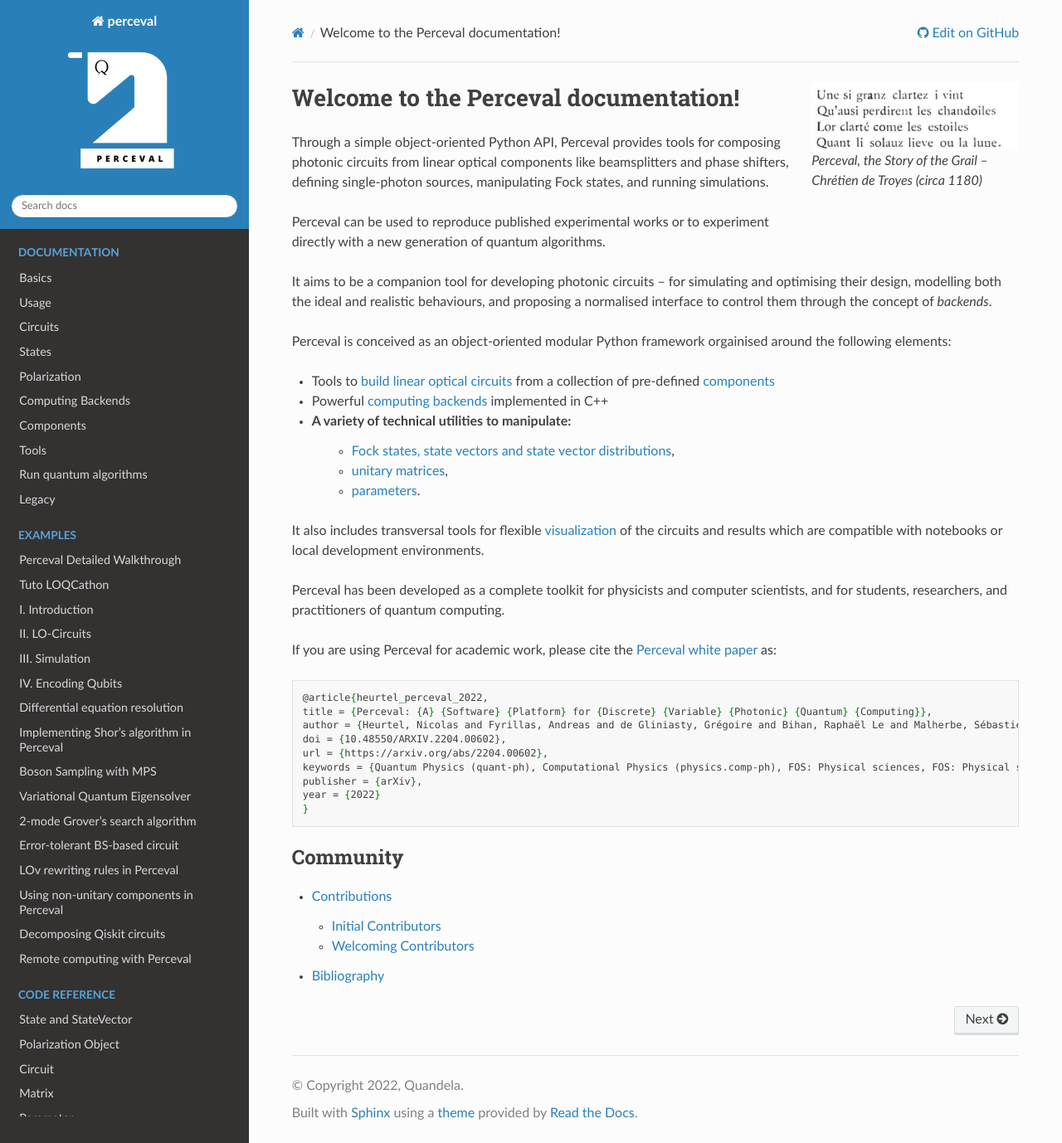
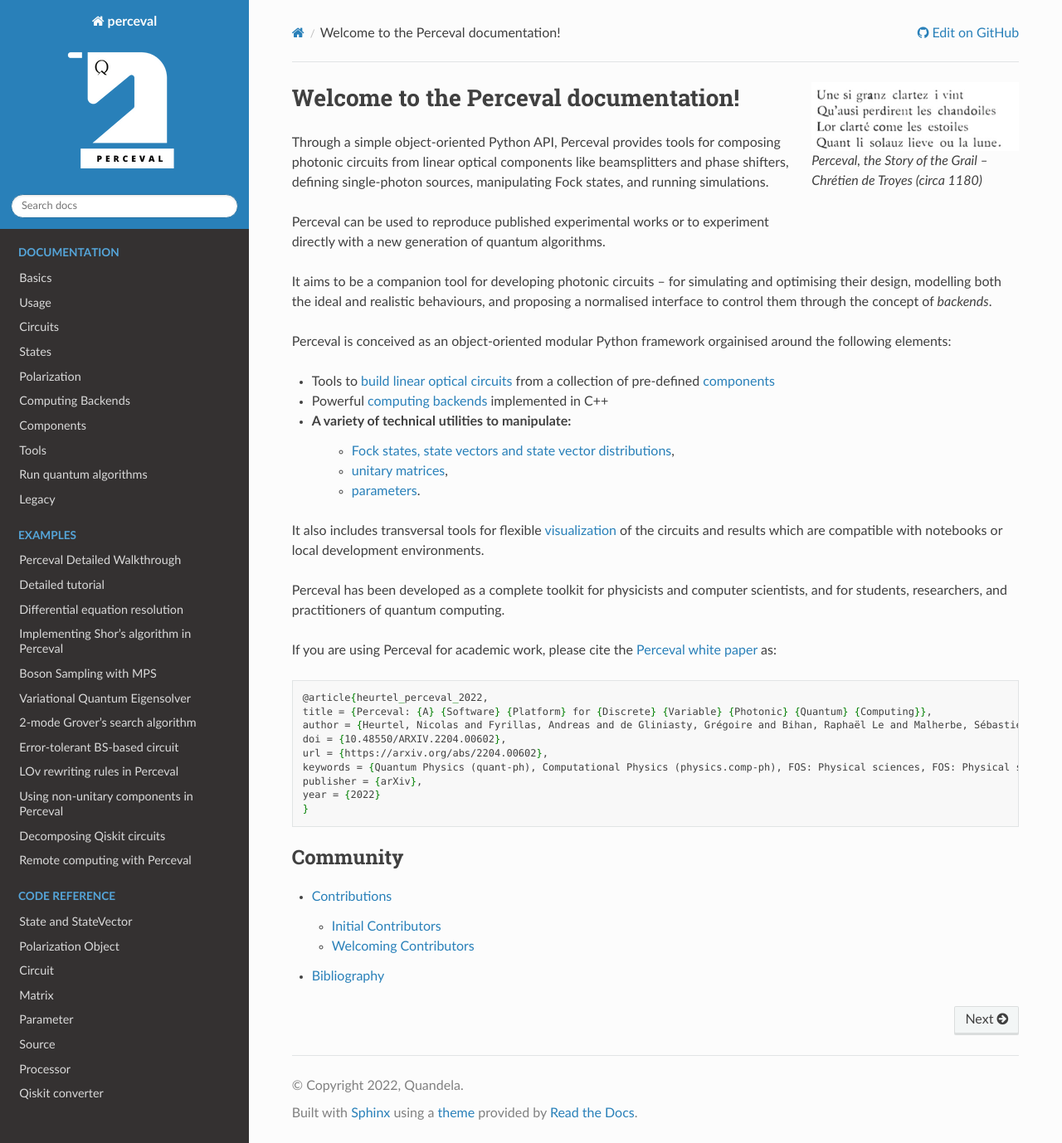
Before and after one commit to Quandela/Perceval, a Sphinx documentation site: the page built from docs/source/index.rst, in a window 1280 px wide and 1378 px high. Shown: the whole window at 83% size. Built offline with Sphinx 7.4.7 and the Read the Docs theme 2.0.0, drawn with Linux system fonts in a browser that asks for light colours; pages that are not in the unit, such as notebooks, are missing from menus.

Commit message:
Tutorial notebook is now nicely integrated in user doc

```diff
--- a/docs/source/index.rst
+++ b/docs/source/index.rst
@@ -74,7 +74,7 @@
    :hidden:
 
    notebooks/walkthrough-cnot
-   notebooks/Tuto_LOQCathon
+   notebooks/Tutorial
    notebooks/Differential equation solving
    notebooks/Shor Implementation
    notebooks/Boson Sampling
```
Also changed, not shown: docs/source/_static/img/mzi_symbskin.svg (added), docs/source/_static/img/tuto_circuit_to_reproduce.png (added), docs/source/notebooks/Tutorial.ipynb.
